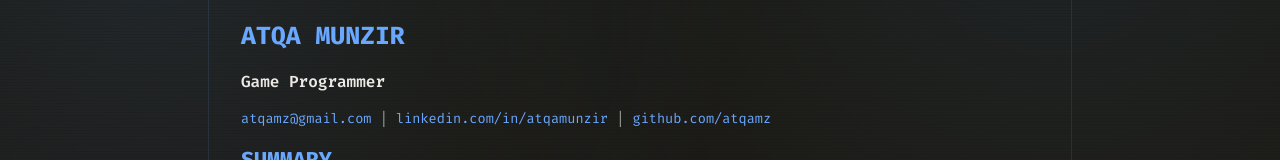
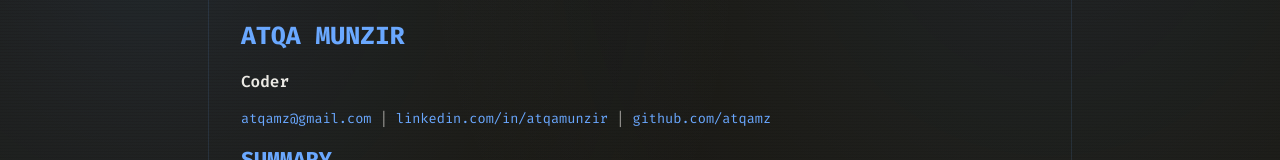
Before and after one commit to atqamz/atqamz.github.io, a Next.js app: page /resume in a window 1280 px wide. Shown: the part 188-348 px from the top of the page. Built offline with nearby package versions, Linux system fonts and the light colour scheme.

Commit message:
change resume role to Coder

```diff
--- a/app/resume/data/base.ts
+++ b/app/resume/data/base.ts
@@ -2,7 +2,7 @@ import type { ResumeData } from "../types";
 
 const base: ResumeData = {
   name: "ATQA MUNZIR",
-  role: "Game Programmer",
+  role: "Coder",
   contact: [
     { label: "atqamz@gmail.com", href: "mailto:atqamz@gmail.com" },
     { label: "linkedin.com/in/atqamunzir", href: "https://linkedin.com/in/atqamunzir" },
```
